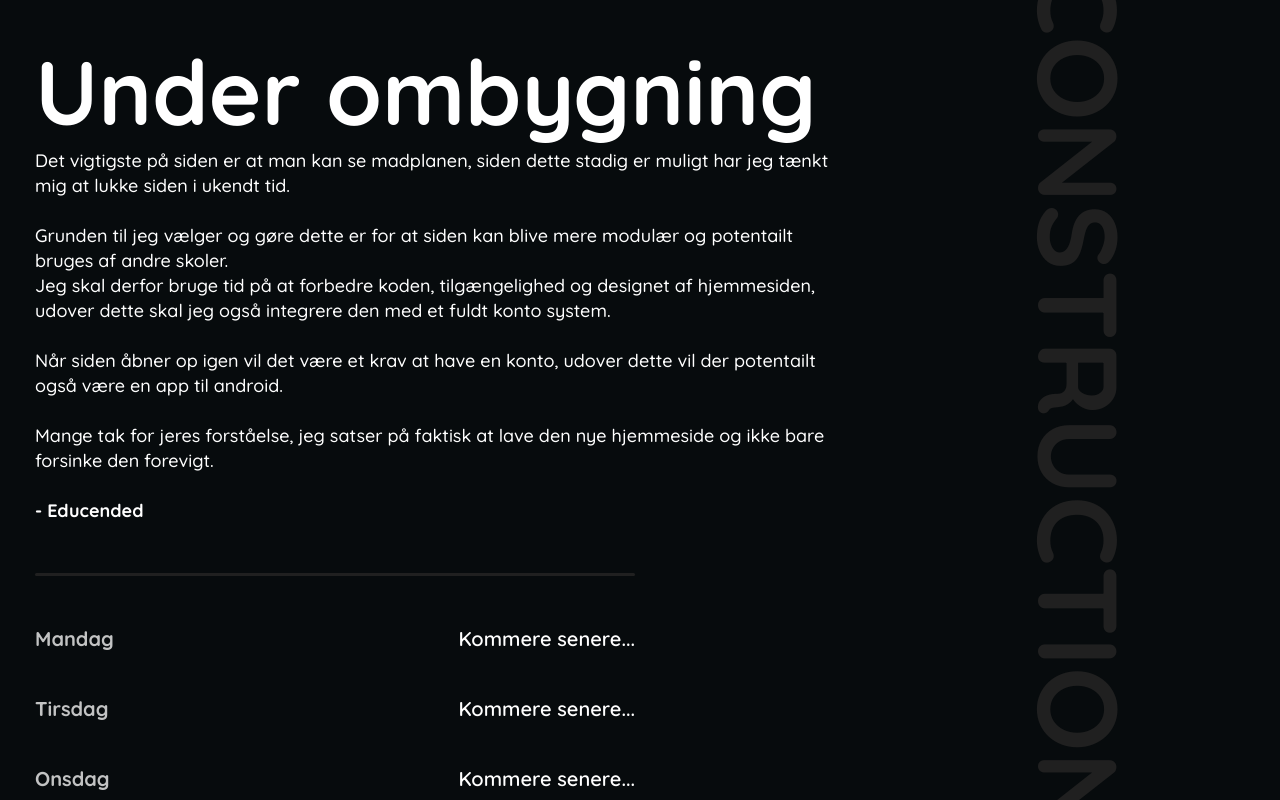
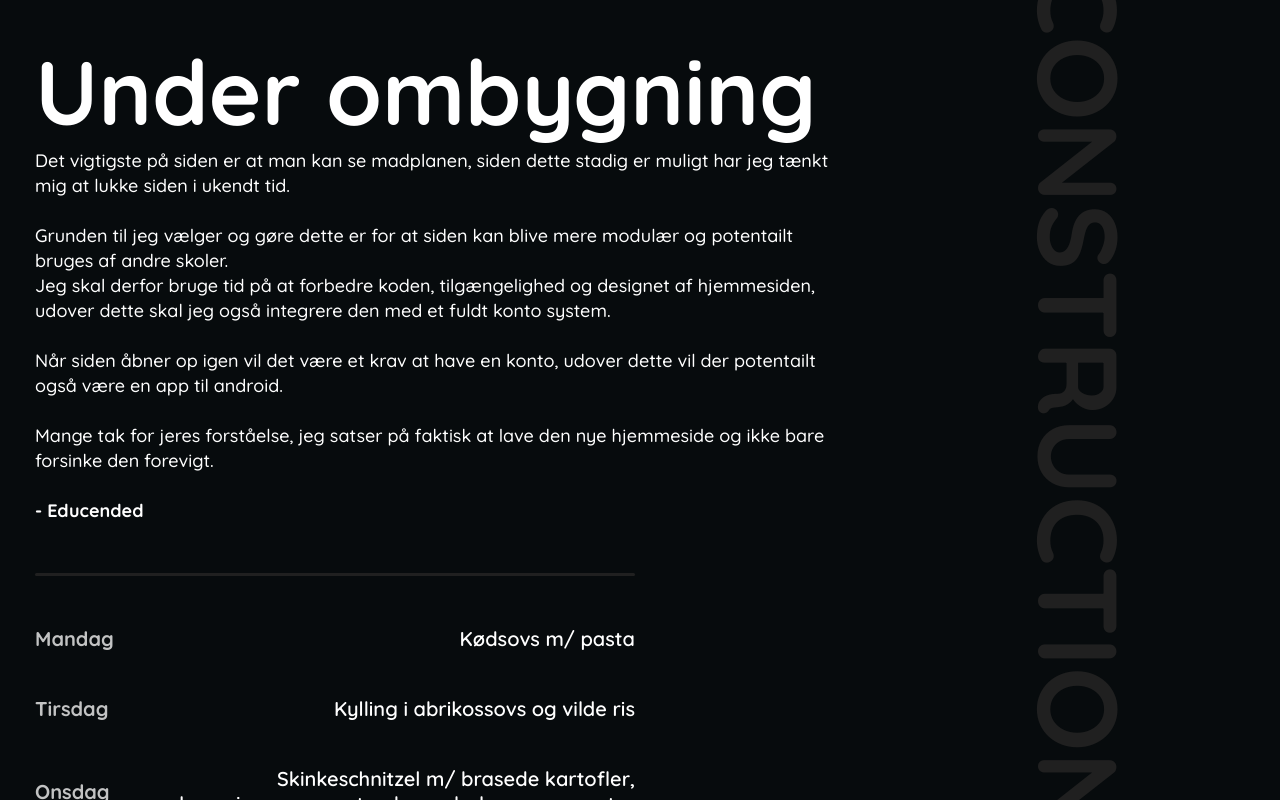
Before and after one commit to zMyLlama/videndjurs-aftensmad, a Next.js app: page /components/index/temp.loading in a window 1280 px wide. Built offline with nearby package versions, Linux system fonts and the light colour scheme.

Commit message:
meal plan

```diff
--- a/pages/components/index/temp.loading.tsx
+++ b/pages/components/index/temp.loading.tsx
@@ -28,31 +28,31 @@ function TempLoading() {
             <List>
                 <Item>
                     <Left>Mandag</Left>
-                    <Right>Kommere senere...</Right>
+                    <Right>Kødsovs m/ pasta</Right>
                 </Item>
                 <Item>
                     <Left>Tirsdag</Left>
-                    <Right>Kommere senere...</Right>
+                    <Right>Kylling i abrikossovs og vilde ris</Right>
                 </Item>
                 <Item>
                     <Left>Onsdag</Left>
-                    <Right>Kommere senere...</Right>
+                    <Right>Skinkeschnitzel m/ brasede kartofler, bernaisesovs, revet peberrods, kapers og ærter</Right>
                 </Item>
                 <Item>
                     <Left>Torsdag</Left>
-                    <Right>Kommere senere...</Right>
+                    <Right>Fiskefillet m/ fritter, remoulade, ketchup og citron</Right>
                 </Item>
                 <Item>
                     <Left>Fredag</Left>
-                    <Right>Kommere senere...</Right>
+                    <Right>Frankfurter m/ kold kartoffelsalat</Right>
                 </Item>
                 <Item>
                     <Left>Lørdag</Left>
-                    <Right>Kommere senere...</Right>
+                    <Right>Brændende kærlighed</Right>
                 </Item>
                 <Item>
                     <Left>Søndag</Left>
-                    <Right>Kommere senere...</Right>
+                    <Right>Hamburgerryg m/ gulerødder, blomkål og smørsovs</Right>
                 </Item>
             </List>
 
```
